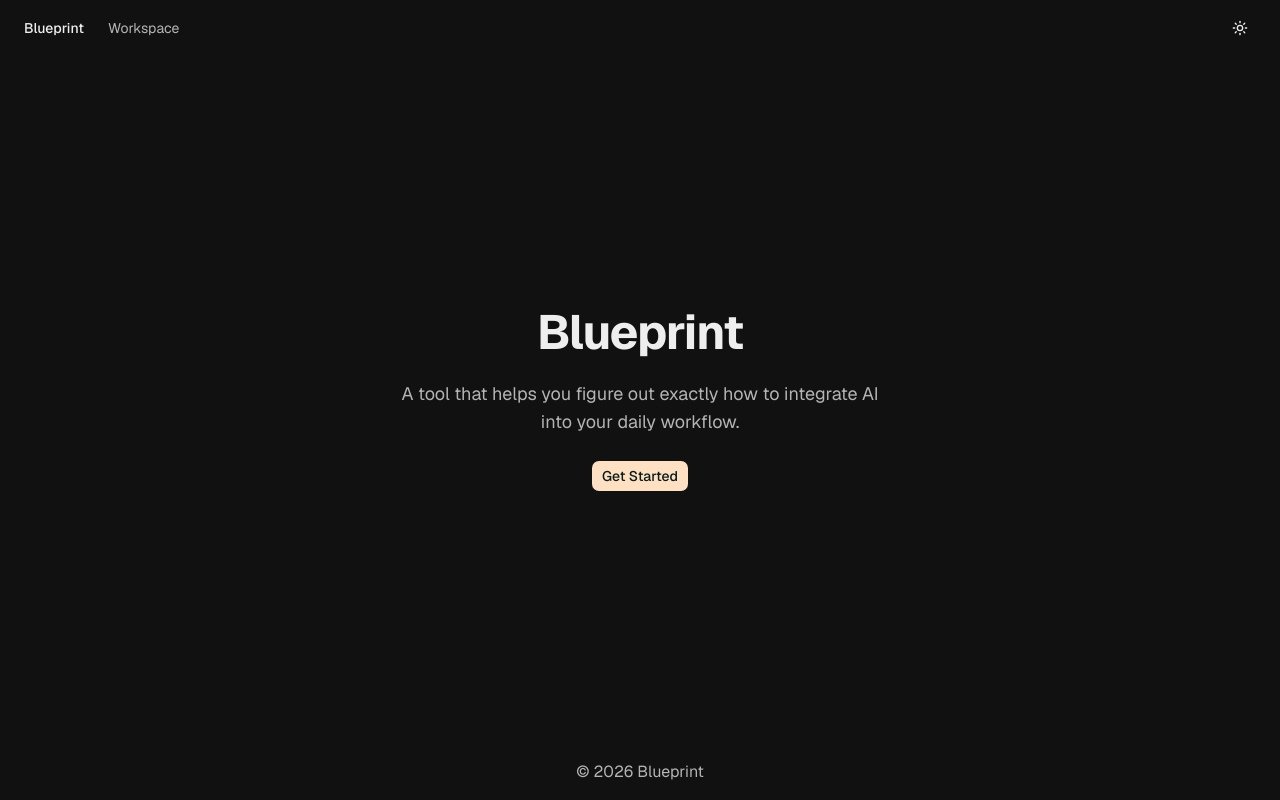
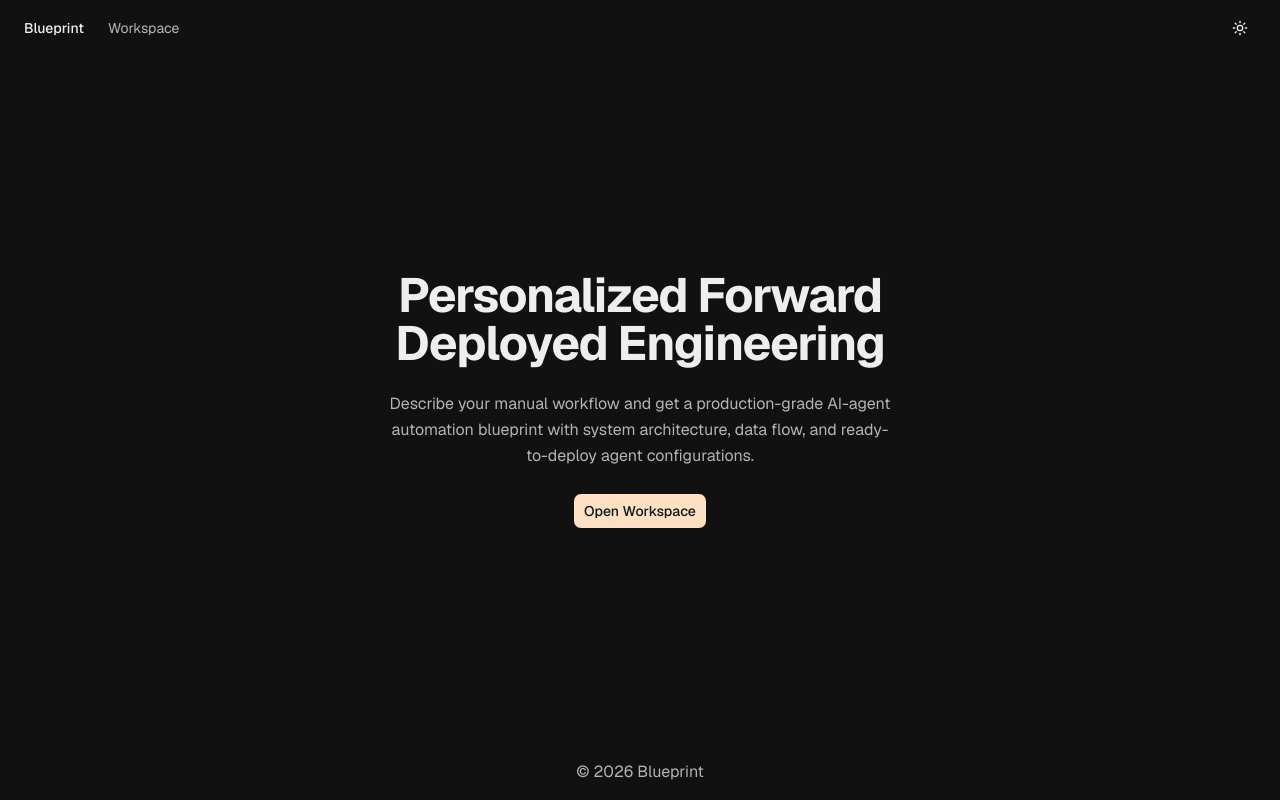
Before and after one commit to Md-Zainulabdin/Blueprint, a Next.js app: page / in a window 1280 px wide. Built offline with nearby package versions, Linux system fonts and the light colour scheme.

Commit message:
update landing page hero content and add heading utility CSS classes

```diff
--- a/src/app/(root)/page.tsx
+++ b/src/app/(root)/page.tsx
@@ -1,16 +1,22 @@
+import Link from "next/link";
 import { Button } from "@/components/ui/button";
 
 export default function Home() {
   return (
-    <div className="flex flex-1 items-center justify-center">
-      <section className="flex flex-col items-center gap-6 px-4 text-center max-w-2xl">
-        <h1 className="text-5xl font-bold tracking-tight">Blueprint</h1>
-        <p className="text-lg text-muted-foreground max-w-lg">
-          A tool that helps you figure out exactly how to integrate AI into your
-          daily workflow.
+    <main className="flex flex-1 flex-col items-center justify-center px-4">
+      <div className="flex flex-col items-center gap-6 text-center max-w-xl">
+        <h1 className="text-4xl font-bold tracking-tight sm:text-5xl">
+          Personalized Forward Deployed Engineering
+        </h1>
+        <p className="text-base text-muted-foreground leading-relaxed max-w-lg">
+          Describe your manual workflow and get a production-grade AI-agent
+          automation blueprint with system architecture, data flow, and
+          ready-to-deploy agent configurations.
         </p>
-        <Button>Get Started</Button>
-      </section>
-    </div>
+        <Button asChild size="lg">
+          <Link href="/workspace">Open Workspace</Link>
+        </Button>
+      </div>
+    </main>
   );
 }
--- a/src/app/globals.css
+++ b/src/app/globals.css
@@ -189,3 +189,18 @@
     @apply font-sans;
   }
 }
+
+@layer utilities {
+  .heading-xl {
+    @apply text-2xl font-bold tracking-tight;
+  }
+  .heading-lg {
+    @apply text-xl font-bold tracking-tight;
+  }
+  .heading-md {
+    @apply text-base font-semibold;
+  }
+  .heading-label {
+    @apply text-sm font-semibold uppercase tracking-wider text-muted-foreground;
+  }
+}
```
